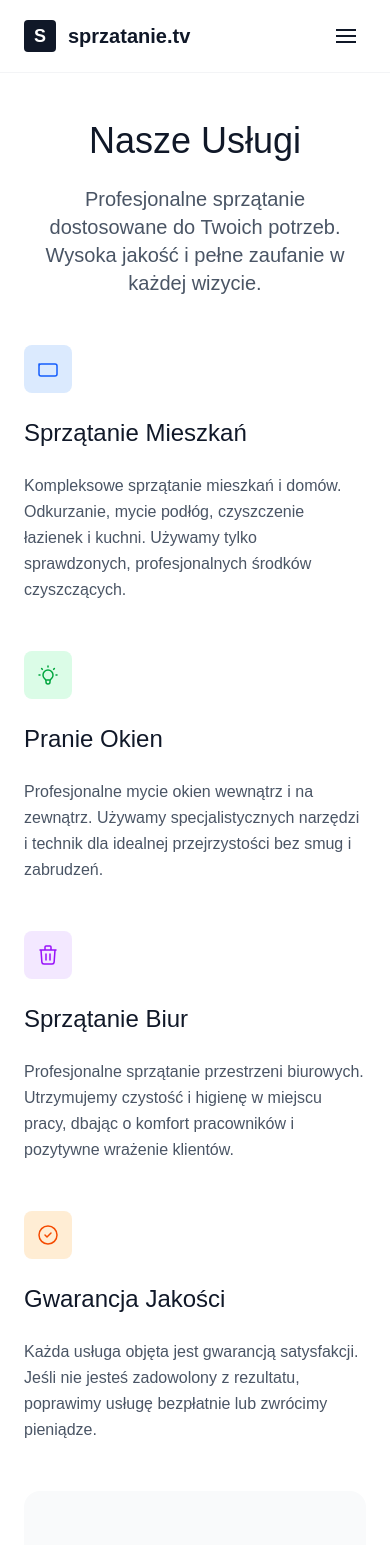
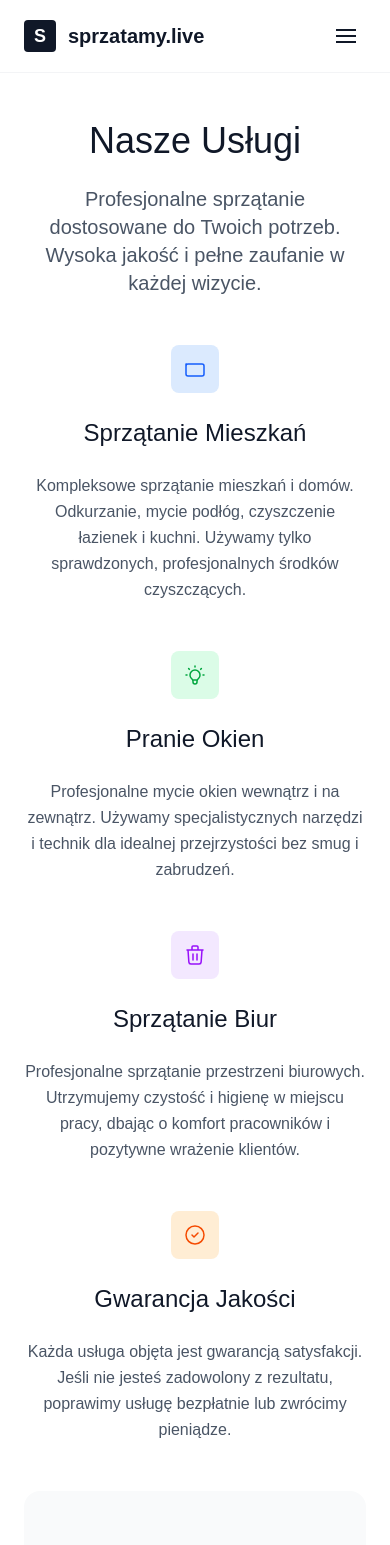
Before and after one commit to danielszelag/next-template, a Next.js app: page /features in a window 390 px wide. Shown: the top 1545 px of the page. Built offline with nearby package versions, Linux system fonts and the light colour scheme.

Commit message:
adjust nav

```diff
--- a/src/app/features/page.tsx
+++ b/src/app/features/page.tsx
@@ -15,8 +15,8 @@ export default function Features() {
         </div>
 
         <div className='grid md:grid-cols-2 gap-12'>
-          <div className='space-y-6'>
-            <div className='w-12 h-12 bg-blue-100 rounded-lg flex items-center justify-center'>
+          <div className='space-y-6 text-center md:text-left'>
+            <div className='w-12 h-12 bg-blue-100 rounded-lg flex items-center justify-center mx-auto md:mx-0'>
               <svg
                 className='w-6 h-6 text-blue-600'
                 fill='none'
@@ -41,8 +41,8 @@ export default function Features() {
             </p>
           </div>
 
-          <div className='space-y-6'>
-            <div className='w-12 h-12 bg-green-100 rounded-lg flex items-center justify-center'>
+          <div className='space-y-6 text-center md:text-left'>
+            <div className='w-12 h-12 bg-green-100 rounded-lg flex items-center justify-center mx-auto md:mx-0'>
               <svg
                 className='w-6 h-6 text-green-600'
                 fill='none'
@@ -65,8 +65,8 @@ export default function Features() {
             </p>
           </div>
 
-          <div className='space-y-6'>
-            <div className='w-12 h-12 bg-purple-100 rounded-lg flex items-center justify-center'>
+          <div className='space-y-6 text-center md:text-left'>
+            <div className='w-12 h-12 bg-purple-100 rounded-lg flex items-center justify-center mx-auto md:mx-0'>
               <svg
                 className='w-6 h-6 text-purple-600'
                 fill='none'
@@ -91,8 +91,8 @@ export default function Features() {
             </p>
           </div>
 
-          <div className='space-y-6'>
-            <div className='w-12 h-12 bg-orange-100 rounded-lg flex items-center justify-center'>
+          <div className='space-y-6 text-center md:text-left'>
+            <div className='w-12 h-12 bg-orange-100 rounded-lg flex items-center justify-center mx-auto md:mx-0'>
               <svg
                 className='w-6 h-6 text-orange-600'
                 fill='none'
--- a/src/app/layout.tsx
+++ b/src/app/layout.tsx
@@ -14,7 +14,7 @@ const geistMono = Geist_Mono({
 })
 
 export const metadata: Metadata = {
-  title: 'sprzatanie.tv',
+  title: 'sprzatamy.live',
   description:
     'Profesjonalne usługi sprzątania - przejrzyste ceny, wysoka jakość',
   icons: {
--- a/src/components/navigation.tsx
+++ b/src/components/navigation.tsx
@@ -1,7 +1,7 @@
 'use client'
 
 import Link from 'next/link'
-import { useState } from 'react'
+import { useState, useEffect, useRef } from 'react'
 
 function SprzatanieLogо() {
   return (
@@ -13,15 +13,32 @@ function SprzatanieLogо() {
 
 export default function Navigation() {
   const [isMenuOpen, setIsMenuOpen] = useState(false)
+  const menuRef = useRef<HTMLDivElement>(null)
+
+  useEffect(() => {
+    function handleClickOutside(event: MouseEvent) {
+      if (menuRef.current && !menuRef.current.contains(event.target as Node)) {
+        setIsMenuOpen(false)
+      }
+    }
+
+    if (isMenuOpen) {
+      document.addEventListener('mousedown', handleClickOutside)
+    }
+
+    return () => {
+      document.removeEventListener('mousedown', handleClickOutside)
+    }
+  }, [isMenuOpen])
 
   return (
     <nav className='bg-white/95 backdrop-blur-sm border-b border-gray-100 sticky top-0 z-50'>
-      <div className='max-w-7xl mx-auto px-6 py-4'>
+      <div className='max-w-7xl mx-auto px-6 py-4' ref={menuRef}>
         <div className='flex items-center justify-between'>
           <div className='flex items-center space-x-3'>
             <SprzatanieLogо />
             <Link href='/' className='text-xl font-semibold text-gray-900'>
-              sprzatanie.tv
+              sprzatamy.live
             </Link>
           </div>
 
```
